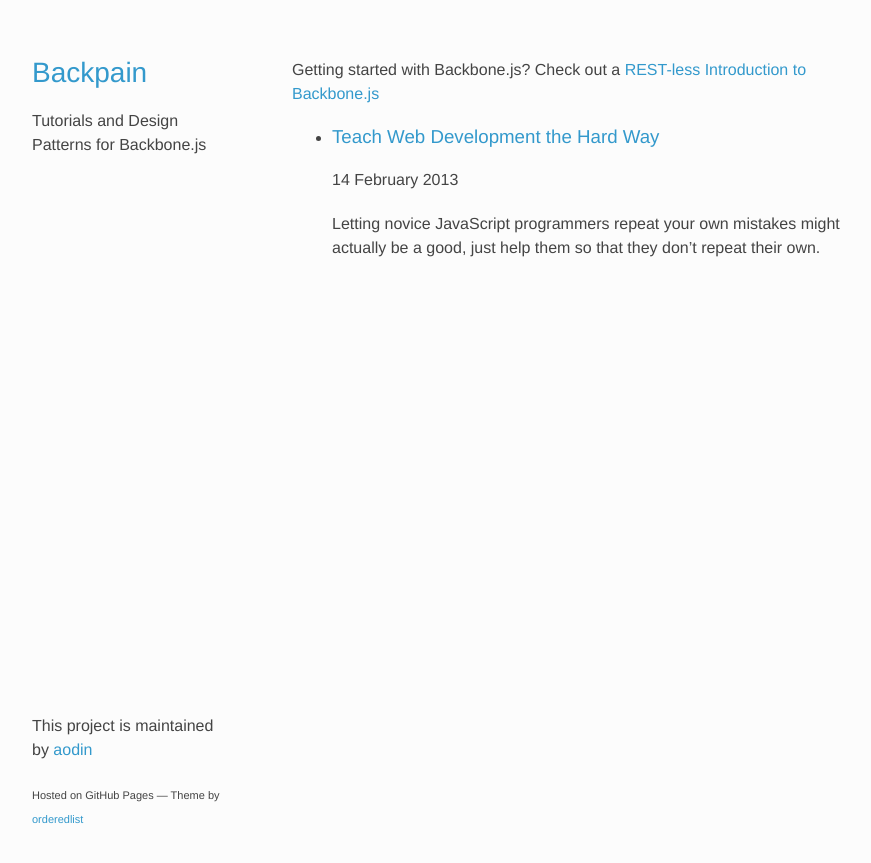
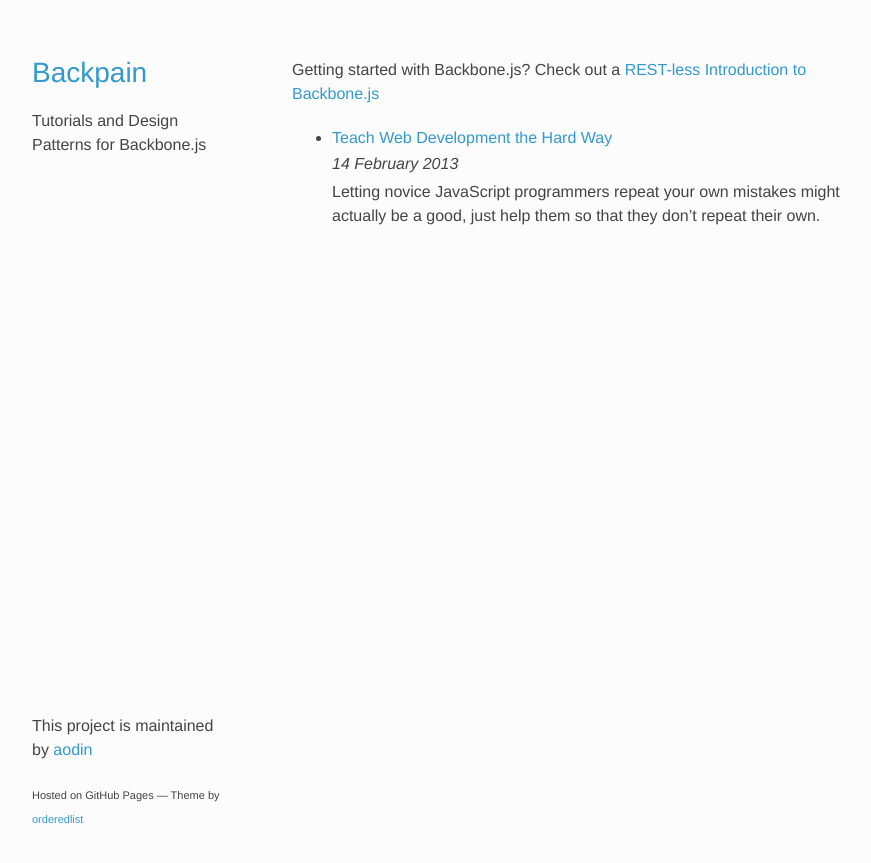
Before and after one commit to aodin/backpain, a Jekyll site: the page built from index.md, in a window 1280 px wide. Shown: the top 863 px of the page, without its empty margins (26-897 px from the left). Built offline with Jekyll 4.4.1, drawn with Linux system fonts in a browser that asks for light colours.

Commit message:
Even more tweaks

```diff
--- a/index.md
+++ b/index.md
@@ -5,9 +5,9 @@
 Getting started with Backbone.js? Check out a [REST-less Introduction to Backbone.js]({{ site.baseurl }}/restless/)
 
 {% for post in site.posts %}
-* ### [{{ post.title }}]({{ site.baseurl }}{{ post.url }})
+* #### [{{ post.title }}]({{ site.baseurl }}{{ post.url }})
 
-    {{ post.date | date: "%d %B %Y" }}
+    _{{ post.date | date: "%d %B %Y" }}_
 
     {% if post.excerpt %}{{ post.excerpt }}{% endif %}
 {% endfor %}
--- a/stylesheets/styles.css
+++ b/stylesheets/styles.css
@@ -112,6 +112,14 @@
 
 img {
   max-width:100%;
+}
+
+section li h4 {
+  margin-bottom: 2px;
+}
+
+section li p {
+  margin-bottom: 4px;
 }
 
 header {
```
